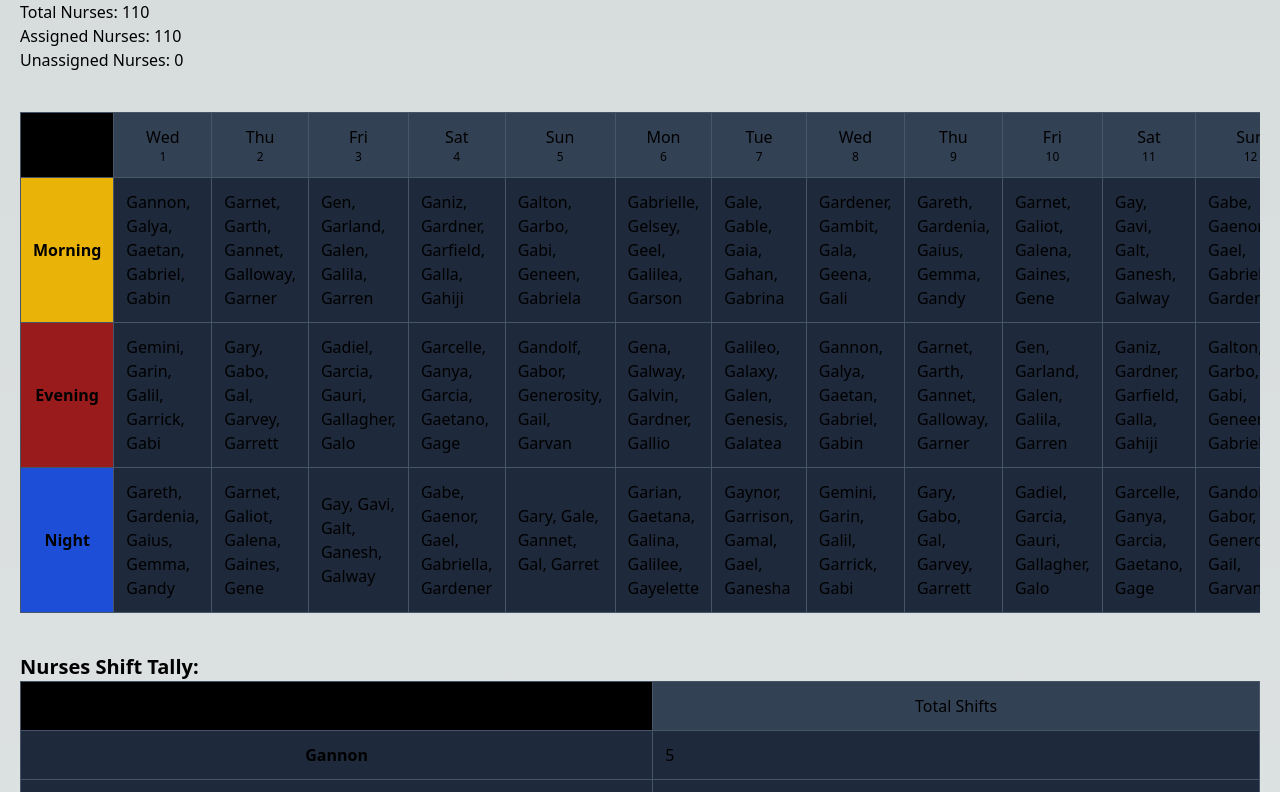
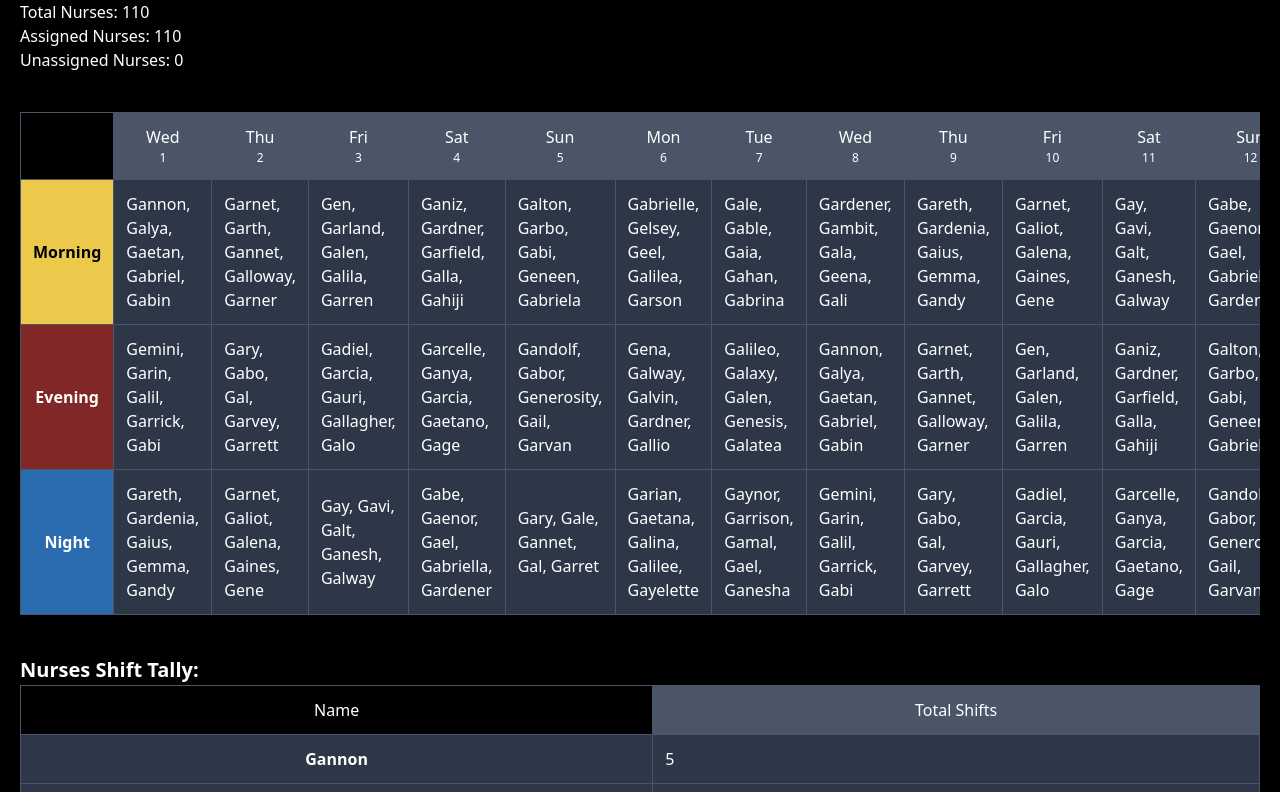
Before and after one commit to xell12686/cn-nurse-rostering-app, a Next.js app: page / in a window 1280 px wide. Shown: the part 228-1020 px from the top of the page. Built offline with nearby package versions, Linux system fonts and the light colour scheme.

Commit message:
temp: vercel temp fix for non working postcss

```diff
--- a/src/components/MonthlyRoster/MonthlyRoster.css
+++ b/src/components/MonthlyRoster/MonthlyRoster.css
@@ -1,61 +1,88 @@
 .roster-container {
-  @apply flex flex-col gap-10;
-  .table-wrap {
-    @apply overflow-x-auto relative;
+  display: flex;
+  flex-direction: column;
+  gap: 40px;
 }
-  table {
-    @apply border-collapse border border-slate-500 bg-slate-800 table-auto w-full;
-    thead {
-      @apply bg-slate-700;
-      th:first-child {
-        @apply bg-black;
+
+.roster-container .table-wrap {
+  overflow-x: auto;
+  position: relative;
 }
+
+.roster-container table {
+  border-collapse: collapse;
+  border: 1px solid #718096;
+  background-color: #2d3748;
+  width: 100%;
 }
-    th,
-    td {
-      @apply border border-slate-600 font-normal p-3;
-      small {
-        @apply text-xs block;
+
+.roster-container table thead {
+  background-color: #4a5568;
 }
+
+.roster-container table thead th:first-child {
+  background-color: #000000;
 }
-    th:first-child,
-    td:first-child {
+
+.roster-container table th,
+.roster-container table td {
+  border: 1px solid #4a5568;
+  font-weight: normal;
+  padding: 12px;
+}
+
+.roster-container table th:first-child,
+.roster-container table td:first-child {
   position: sticky;
   left: -1px;
-      background-color: inherit; /* Ensures the background matches the row */
-      z-index: 1; /* Make sure the sticky column is above the scrollable content */
-    }
-    tr {
-      td:first-child {
-        @apply text-center font-bold;
-      }
-    }
-    tr.Morning {
-      td:first-child {
-        @apply bg-yellow-500 text-black;
-      }
-    }
-    tr.Evening {
-      td:first-child {
-        @apply bg-red-800;
-      }
-    }
-    tr.Night {
-      td:first-child {
-        @apply bg-blue-700;
-      }
-    }
-  }
+  background-color: inherit;
+  z-index: 1;
 }
 
-.unassigned-nurses {
-  h3 {
-    @apply text-xl font-semibold;
+.roster-container table small {
+  font-size: 0.75rem;
+  display: block;
 }
-  ol {
-    @apply list-decimal list-inside px-1 my-5 flex gap-4 flex-wrap justify-start;
-    li {
-      @apply px-0 mx-0 marker:text-slate-700;
+
+.roster-container table tr td:first-child {
+  text-align: center;
+  font-weight: bold;
 }
+
+.roster-container table tr.Morning td:first-child {
+  background-color: #ecc94b;
+  color: #000000;
 }
+
+.roster-container table tr.Evening td:first-child {
+  background-color: #822727;
 }
+
+.roster-container table tr.Night td:first-child {
+  background-color: #2b6cb0;
+}
+
+.unassigned-nurses h3 {
+  font-size: 1.25rem;
+  font-weight: 600;
+}
+
+.unassigned-nurses ol {
+  list-style-type: decimal;
+  list-style-position: inside;
+  padding: 0 4px;
+  margin: 20px 0;
+  display: flex;
+  gap: 16px;
+  flex-wrap: wrap;
+  justify-content: start;
+}
+
+.unassigned-nurses ol li {
+  padding: 0;
+  margin: 0;
+}
+
+.unassigned-nurses ol li::marker {
+  color: #718096;
+}
--- a/src/components/ShiftsTally/ShiftTally.css
+++ b/src/components/ShiftsTally/ShiftTally.css
@@ -1,28 +1,45 @@
 .shifts-tally {
-  h3 {
-    @apply text-xl font-semibold;
+  display: block;
 }
-  ol {
-    @apply list-decimal list-inside;
+
+.shifts-tally h3 {
+  font-size: 1.25rem;
+  font-weight: 600;
 }
-  table {
-    @apply border-collapse border border-slate-500 bg-slate-800 table-auto w-full;
-    thead {
-      @apply bg-slate-700;
-      th:first-child {
-        @apply bg-black;
+
+.shifts-tally ol {
+  list-style-type: decimal;
+  list-style-position: inside;
 }
+
+.shifts-tally table {
+  border-collapse: collapse;
+  border: 1px solid #718096;
+  background-color: #2d3748;
+  width: 100%;
+  table-layout: auto;
 }
-    th,
-    td {
-      @apply border border-slate-600 font-normal;
-      small {
-        @apply text-xs block;
+
+.shifts-tally table thead {
+  background-color: #4a5568;
 }
+
+.shifts-tally table thead th:first-child {
+  background-color: #000000;
 }
-    td:first-child,
-    td:last-child {
-      @apply content-start;
+
+.shifts-tally table th,
+.shifts-tally table td {
+  border: 1px solid #4a5568;
+  font-weight: normal;
 }
+
+.shifts-tally table small {
+  font-size: 0.75rem;
+  display: block;
 }
+
+.shifts-tally table td:first-child,
+.shifts-tally table td:last-child {
+  text-align: left;
 }
--- a/src/pages/index.tsx
+++ b/src/pages/index.tsx
@@ -31,7 +31,7 @@ const HomePage = () => {
   }
 
   return (
-    <div className="p-5 flex flex-col gap-10">
+    <div className="p-5 flex flex-col gap-10 text-white bg-black">
       <h1 className="text-2xl font-bold">CodeNation Test: Nurse Rostering</h1>
       <MonthYearSelector
         month={month}
```
Lines whose indentation alone changed are shown as unchanged.
